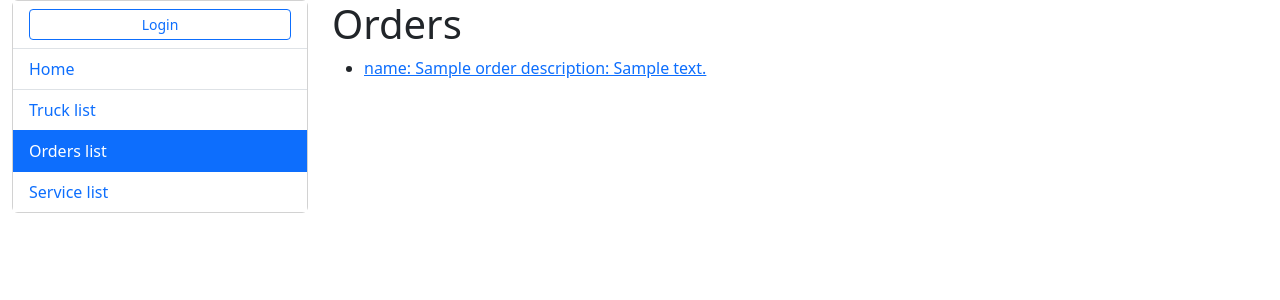
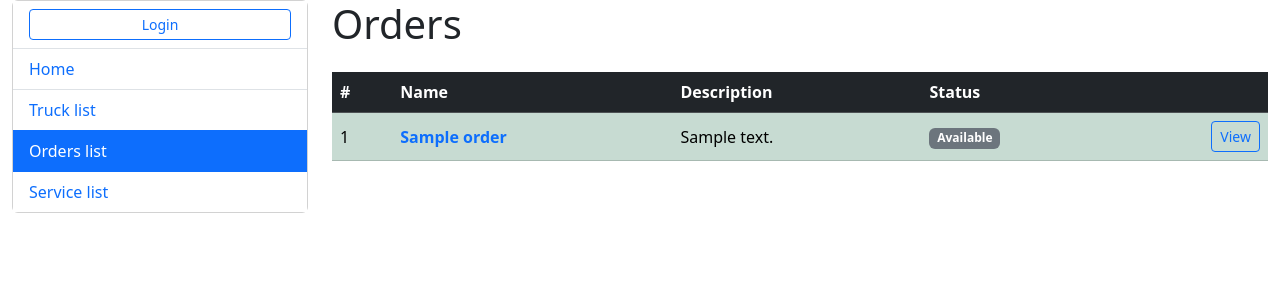
Before and after one commit to AngryAndrii/cargo-service, a Django app: page /orders/ in a window 1280 px wide. Shown: the top 300 px of the page. Run offline with Django 5.2, Linux system fonts and the light colour scheme; tables that the repository leaves empty hold one stand-in row (values such as "Sample post"); some libraries are stand-ins or nearby versions.

Commit message:
added styles for order list

```diff
--- a/cargo/models.py
+++ b/cargo/models.py
@@ -78,7 +78,7 @@ class Order(models.Model):
                                related_name="orders")
 
     class Meta:
-        ordering = ["-created_at"]
+        ordering = ["id"]
 
 
 class Service(models.Model):
--- a/templates/cargo/order_list.html
+++ b/templates/cargo/order_list.html
@@ -1,10 +1,53 @@
 {% extends "base.html" %}
 
 {% block content %}
-  <h1>Orders</h1>
-  <ul>
-    {% for order in order_list %}
-      <li><a href="{% url "cargo:order-detail" pk=order.id %} ">name: {{ order.name }} description: {{ order.description }}</a></li>
-    {% endfor %}
-  </ul>
+  <h1 class="mb-4">Orders</h1>
+
+  {% if order_list %}
+    <div class="table-responsive">
+      <table class="table table-striped table-hover align-middle">
+        <thead class="table-dark">
+        <tr>
+          <th>#</th>
+          <th>Name</th>
+          <th>Description</th>
+          <th>Status</th>
+          <th></th>
+        </tr>
+        </thead>
+
+        <tbody>
+        {% for order in order_list %}
+          <tr class="{% if order.status == 'AV' %}table-success{% elif order.status == 'IP' %}table-warning{% else %}table-danger{% endif %}">
+            <td>{{ order.id }}</td>
+
+            <td>
+              <a href="{% url 'cargo:order-detail' pk=order.id %}"
+                 class="text-decoration-none fw-semibold">
+                {{ order.name }}
+              </a>
+            </td>
+
+            <td>{{ order.description|truncatechars:60 }}</td>
+
+            <td>
+                <span class="badge bg-secondary">
+                  {{ order.get_status_display }}
+                </span>
+            </td>
+
+            <td class="text-end">
+              <a href="{% url 'cargo:order-detail' pk=order.id %}"
+                 class="btn btn-sm btn-outline-primary">
+                View
+              </a>
+            </td>
+          </tr>
+        {% endfor %}
+        </tbody>
+      </table>
+    </div>
+  {% else %}
+    <p>No orders found.</p>
+  {% endif %}
 {% endblock %}
```
